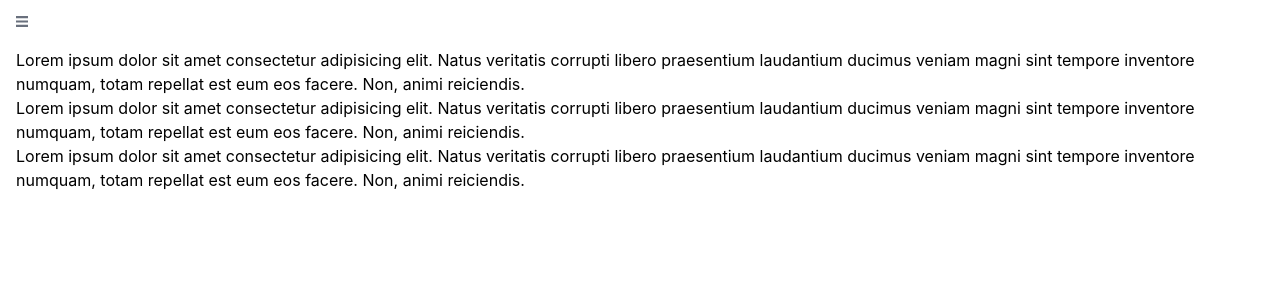
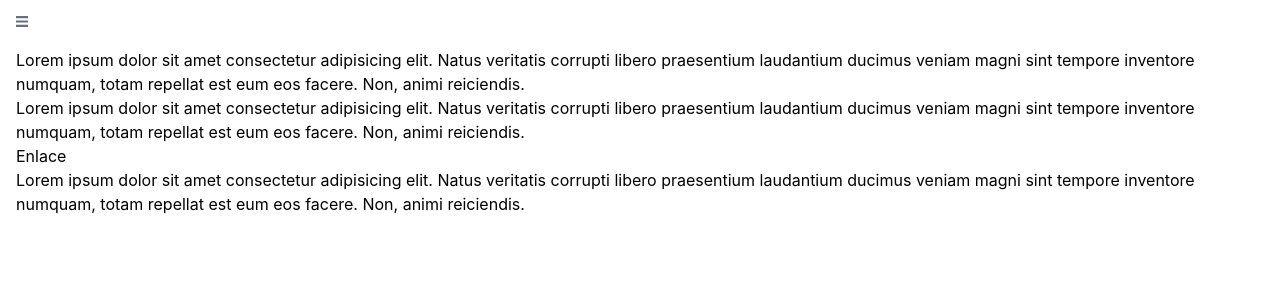
Before and after one commit to MiroDev20/ecommerce-ts, a React app: page / in a window 1280 px wide. Shown: the top 300 px of the page. Built offline with nearby package versions, Linux system fonts and the light colour scheme; the HTML template or start-up script is replaced by a standard one.

Commit message:
🐛 remove events from the cover when the Navbar is hidden

```diff
--- a/src/App.tsx
+++ b/src/App.tsx
@@ -11,6 +11,7 @@ function App() {
       <div className="p-4">
         <p>Lorem ipsum dolor sit amet consectetur adipisicing elit. Natus veritatis corrupti libero praesentium laudantium ducimus veniam magni sint tempore inventore numquam, totam repellat est eum eos facere. Non, animi reiciendis.</p>
         <p>Lorem ipsum dolor sit amet consectetur adipisicing elit. Natus veritatis corrupti libero praesentium laudantium ducimus veniam magni sint tempore inventore numquam, totam repellat est eum eos facere. Non, animi reiciendis.</p>
+        <a href="#">Enlace</a>
         <p>Lorem ipsum dolor sit amet consectetur adipisicing elit. Natus veritatis corrupti libero praesentium laudantium ducimus veniam magni sint tempore inventore numquam, totam repellat est eum eos facere. Non, animi reiciendis.</p>
       </div>
     </main>
--- a/src/components/navbar.tsx
+++ b/src/components/navbar.tsx
@@ -13,6 +13,7 @@ export const Navbar = () => {
                     top-0
                     h-screen
                     absolute
+                    pointer-events-none
                 `}
             >
             </div>
```
